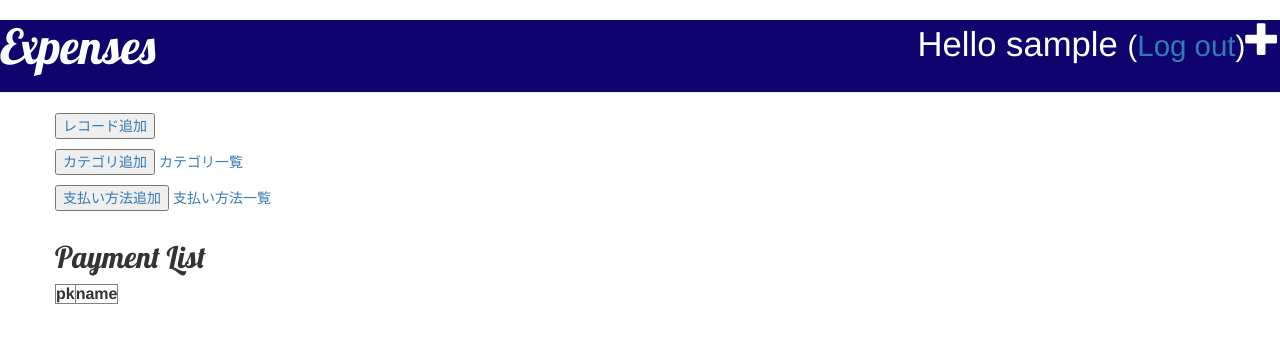
After one commit to Kazuya-Minakuchi/django_tutorial, a Django app: page /expenses/payment/list/ in a window 1280 px wide. The commit adds this page. Shown: the top 343 px of the page. Run offline with Django 3.2, Linux system fonts and the light colour scheme; the visitor is signed in with stand-in values (Sample User, id 1); data that the repository does not hold is empty; some libraries are stand-ins or nearby versions.

Commit message:
Add namespace for apps. Add category/payment screen for expenses app.

```diff
--- a/blog/templates/blog/category_list.html
+++ b/blog/templates/blog/category_list.html
@@ -11,7 +11,7 @@
         {% for category in categories %}
         <tr>
             <td>{{ category.pk }}</td>
-            <td><a href="{% url 'category_edit' pk=category.pk %}">{{ category.name }}</a></td>
+            <td><a href="{% url 'blog:category_edit' pk=category.pk %}">{{ category.name }}</a></td>
             <td>{{ category.text }}</td>
             <td>Posts: {{ category.posts.count }}</td>
         </tr>
--- a/blog/templates/blog/post_draft_list.html
+++ b/blog/templates/blog/post_draft_list.html
@@ -4,7 +4,7 @@
     {% for post in posts %}
         <div class="post">
             <p class="date">created: {{ post.created_date|date:'d-m-Y' }}</p>
-            <h1><a href="{% url 'post_detail' pk=post.pk %}">{{ post.title }}</a></h1>
+            <h1><a href="{% url 'blog:post_detail' pk=post.pk %}">{{ post.title }}</a></h1>
             <p>{{ post.text|truncatechars:200 }}</p>
         </div>
     {% endfor %}
--- a/blog/templates/blog/post_list.html
+++ b/blog/templates/blog/post_list.html
@@ -6,10 +6,10 @@
             <div class="date">
                 {{ post.published_date }}
             </div>
-            <h2><a href="{% url 'post_detail' pk=post.pk %}">{{ post.title }}</a></h2>
+            <h2><a href="{% url 'blog:post_detail' pk=post.pk %}">{{ post.title }}</a></h2>
             <p>{{ post.text|linebreaksbr }}</p>
             <p>カテゴリ：{{ post.category }}</p>
-            <a href="{% url 'post_detail' pk=post.pk %}">Comments: {{ post.approved_comments.count }}</a>
+            <a href="{% url 'blog:post_detail' pk=post.pk %}">Comments: {{ post.approved_comments.count }}</a>
         </div>
     {% endfor %}
 {% endblock %}
--- a/blog/urls.py
+++ b/blog/urls.py
@@ -1,6 +1,7 @@
 from django.urls import path
 from . import views
 
+app_name = 'blog'
 urlpatterns = [
     path('', views.post_list, name='post_list'),
     path('post/<int:pk>/', views.post_detail, name='post_detail'),
--- a/expenses/models.py
+++ b/expenses/models.py
@@ -4,7 +4,6 @@ from django.utils import timezone
 
 
 class Record(models.Model):
-    author = models.ForeignKey(settings.AUTH_USER_MODEL, on_delete=models.CASCADE)
     created_date = models.DateTimeField(default=timezone.now)
     expense_date = models.DateField(blank=True, null=True)
     amount = models.IntegerField()
--- a/expenses/templates/expenses/base.html
+++ b/expenses/templates/expenses/base.html
@@ -10,7 +10,7 @@
     <body>
         <div class="page-header">
             {% if user.is_authenticated %}
-                <a href="{% url 'record_new' %}" class="top-menu"><span class="glyphicon glyphicon-plus"></span></a>
+                <a href="{% url 'expenses:record_new' %}" class="top-menu"><span class="glyphicon glyphicon-plus"></span></a>
                 <p class="top-menu">Hello {{ user.username }} <small>(<a href="{% url 'logout' %}">Log out</a>)</small></p>
             {% else %}
                 <a href="{% url 'login' %}" class="top-menu"><span class="glyphicon glyphicon-lock"></span></a>
@@ -21,9 +21,21 @@
         <div class="content container">
             {% if user.is_authenticated %}
             <p>
-                <a href="{% url 'record_new' %}">
+                <a href="{% url 'expenses:record_new' %}">
                     <button type="button">レコード追加</button>
                 </a>
+            </p>
+            <p>
+                <a href="{% url 'expenses:category_new' %}">
+                    <button type="button">カテゴリ追加</button>
+                </a>
+                <a href="{% url 'expenses:category_list' %}">カテゴリ一覧</a>
+            </p>
+            <p>
+                <a href="{% url 'expenses:payment_new' %}">
+                    <button type="button">支払い方法追加</button>
+                </a>
+                <a href="{% url 'expenses:payment_list' %}">支払い方法一覧</a>
             </p>
             {% endif %}
             <div class="row">
--- /dev/null
+++ b/expenses/templates/expenses/payment_list.html
@@ -0,0 +1,17 @@
+{% extends 'expenses/base.html' %}
+
+{% block content %}
+    <h2>Payment List</h2>
+    <table border="1">
+        <tr>
+            <th>pk</th>
+            <th>name</th>
+        </tr>
+        {% for payment in payments %}
+        <tr>
+            <td>{{ payment.pk }}</td>
+            <td><a href="{% url 'expenses:payment_edit' pk=payment.pk %}">{{ payment.name }}</a></td>
+        </tr>
+        {% endfor %}
+    </table>
+{% endblock %}
--- a/expenses/templates/expenses/record_list.html
+++ b/expenses/templates/expenses/record_list.html
@@ -13,7 +13,7 @@
         {% for record in records %}
         <tr>
             <td>{{ record.expense_date }}</td>
-            <td><a href="{% url 'record_edit' pk=record.pk %}">{{ record.amount }}</a></td>
+            <td><a href="{% url 'expenses:record_edit' pk=record.pk %}">{{ record.amount }}</a></td>
             <td>{{ record.category }}</td>
             <td>{{ record.payment }}</td>
             <td>{{ record.note }}</td>
--- a/expenses/urls.py
+++ b/expenses/urls.py
@@ -1,8 +1,15 @@
 from django.urls import path
 from . import views
 
+app_name = 'expenses'
 urlpatterns = [
     path('', views.record_list, name='record_list'),
+    path('record/new/', views.record_new, name='record_new'),
     path('record/<int:pk>/edit/', views.record_edit, name='record_edit'),
-    path('record/new/', views.record_new, name='record_new'),
+    path('category/list/', views.category_list, name='category_list'),
+    path('category/new/', views.category_new, name='category_new'),
+    path('category/<int:pk>/edit/', views.category_edit, name='category_edit'),
+    path('payment/list/', views.payment_list, name='payment_list'),
+    path('payment/new/', views.payment_new, name='payment_new'),
+    path('payment/<int:pk>/edit/', views.payment_edit, name='payment_edit'),
 ]
--- a/expenses/views.py
+++ b/expenses/views.py
@@ -35,3 +35,63 @@ def record_new(request):
     else:
         form = RecordForm()
     return render(request, 'expenses/record_edit.html', {'form': form})
+
+@login_required
+def category_list(request):
+    categories = Category.objects.all
+    return render(request, 'expenses/category_list.html', {'categories': categories})
+
+@login_required
+def category_new(request):
+    if request.method == "POST":
+        form = CategoryForm(request.POST)
+        if form.is_valid():
+            post = form.save(commit=False)
+            post.save()
+            return redirect('expenses:category_list')
+    else:
+        form = CategoryForm()
+    return render(request, 'expenses/category_edit.html', {'form': form})
+
+@login_required
+def category_edit(request, pk):
+    post = get_object_or_404(Category, pk=pk)
+    if request.method == "POST":
+        form = CategoryForm(request.POST, instance=post)
+        if form.is_valid():
+            post = form.save(commit=False)
+            post.save()
+            return redirect('expenses:category_list')
+    else:
+        form = CategoryForm(instance=post)
+    return render(request, 'expenses/category_edit.html', {'form': form})
+
+@login_required
+def payment_list(request):
+    payments = Payment.objects.all
+    return render(request, 'expenses/payment_list.html', {'payments': payments})
+
+@login_required
+def payment_new(request):
+    if request.method == "POST":
+        form = PaymentForm(request.POST)
+        if form.is_valid():
+            post = form.save(commit=False)
+            post.save()
+            return redirect('expenses:payment_list')
+    else:
+        form = PaymentForm()
+    return render(request, 'expenses/payment_edit.html', {'form': form})
+
+@login_required
+def payment_edit(request, pk):
+    post = get_object_or_404(Payment, pk=pk)
+    if request.method == "POST":
+        form = PaymentForm(request.POST, instance=post)
+        if form.is_valid():
+            post = form.save(commit=False)
+            post.save()
+            return redirect('expenses:payment_list')
+    else:
+        form = PaymentForm(instance=post)
+    return render(request, 'expenses/payment_edit.html', {'form': form})
--- a/mysite/urls.py
+++ b/mysite/urls.py
@@ -19,9 +19,10 @@ from django.urls import path, include
 from django.contrib.auth import views
 
 urlpatterns = [
-    path('admin/', admin.site.urls),
     path('accounts/login/', views.LoginView.as_view(), name='login'),
     path('accounts/logout/', views.LogoutView.as_view(next_page='/'), name='logout'),
     path('expenses/', include('expenses.urls')),
-    path('', include('blog.urls')),
+    path('blog/', include('blog.urls')),
+    path('admin/', admin.site.urls),
+    path('', admin.site.urls),
 ]
```
Also changed, not shown: blog/templates/blog/base.html (+8 -8 lines), blog/templates/blog/post_detail.html (+6 -6 lines), blog/views.py (+10 -10 lines), expenses/templates/expenses/category_edit.html (added, +8 -0 lines), expenses/templates/expenses/category_list.html (added, +17 -0 lines), expenses/templates/expenses/payment_edit.html (added, +8 -0 lines), expenses/migrations/0005_remove_record_author.py (added).
